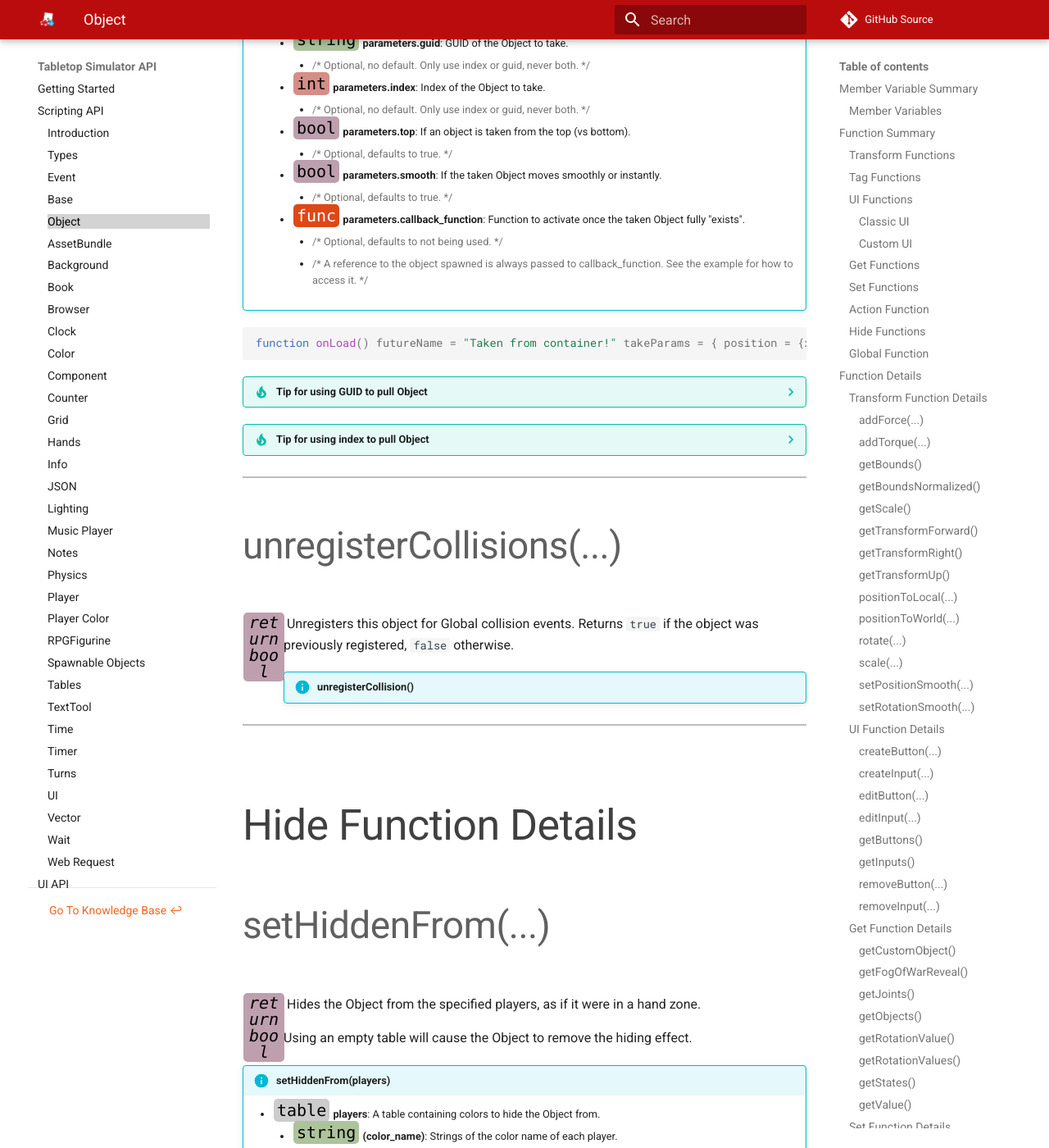
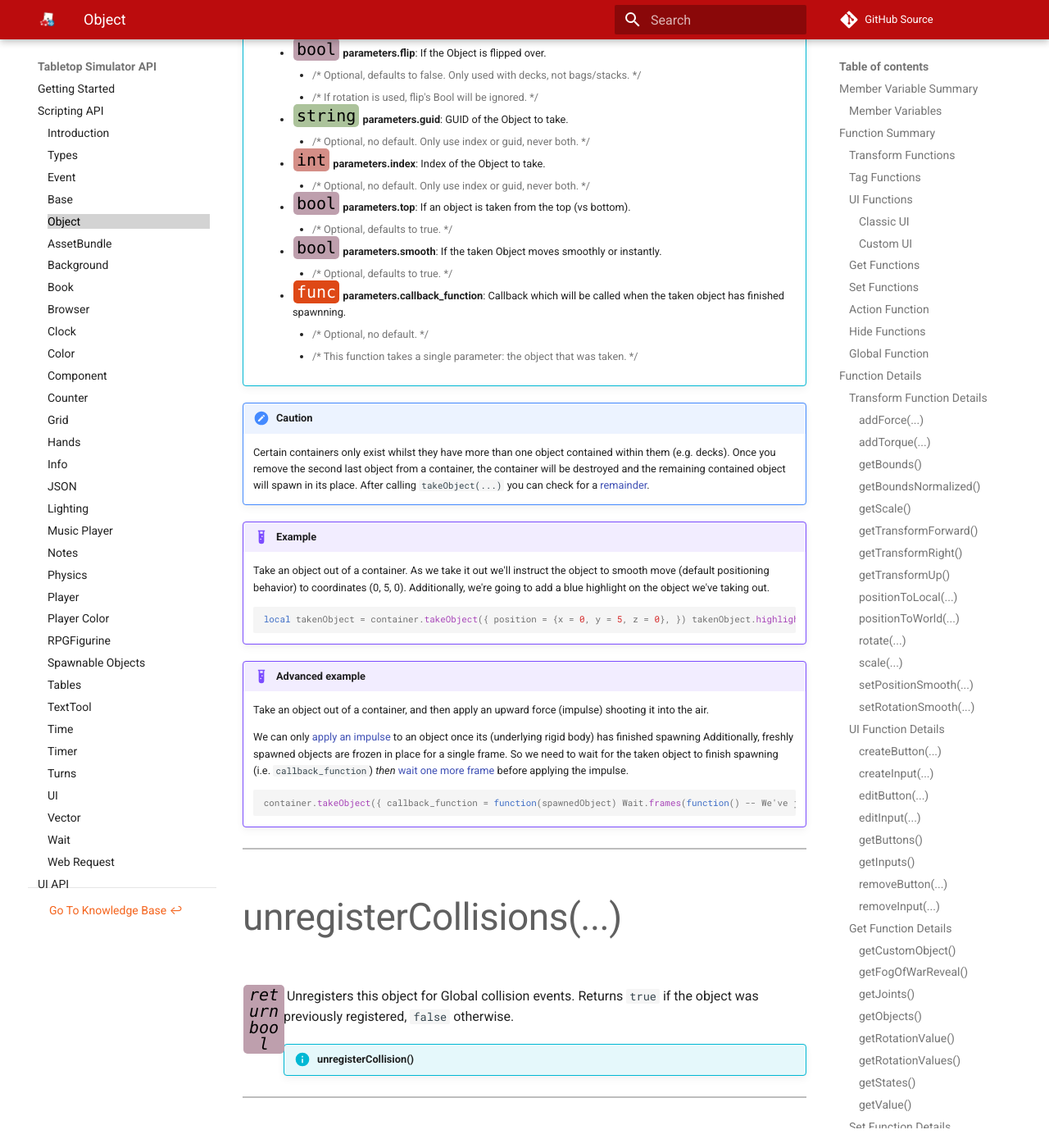
Before and after one commit to Berserk-Games/Tabletop-Simulator-API, an MkDocs documentation site: the page built from docs/object.md, in a window 1280 px wide and 1400 px high, scrolled down 46209 px. Shown: the whole window at 82% size. Built offline with MkDocs 1.6.1 and Material for MkDocs 9.7.7, drawn with Linux system fonts in a browser that asks for light colours; comment, search, counter and statistics services are not loaded; some of the changed text lies outside the part shown.

Commit message:
Documented remainder and improved docs for takeObject().

````diff
--- a/docs/object.md
+++ b/docs/object.md
@@ -41,6 +41,7 @@ Variable | Description | Type
 <a class="anchor" id="name"></a>name | Internal resource name for this Object. Read only, and only useful for [spawnObjectJSON()](base.md#spawnobjectjson). Generally, you want [getName()](#getname). | [<span class="tag str"></span>](types.md)
 <a class="anchor" id="pick_up_position"></a>pick_up_position | The position the Object was picked up at. Read only. | [<span class="tag vec"></span>](types.md#vector)
 <a class="anchor" id="pick_up_rotation"></a>pick_up_rotation | The rotation the Object was picked up at. Read only. | [<span class="tag vec"></span>](types.md#vector)
+<a class="anchor" id="remainder"></a>remainder | <p>If this object is a container that cannot exist with less than two contained objects (e.g. a deck), [taking out](#takeObject) the second last contained object will result in the container being destroyed. In its place the last remaining object in the container will be spawned.</p><p>This variable provides a reference to the remaining object when it is being spawned. Otherwise, it's `nil`. Read only.</p> | [<span class="tag obj"></span>](types.md)
 <a class="anchor" id="resting"></a>resting | If an Object is at rest. [Unity rigidbody property](https://docs.unity3d.com/2019.1/Documentation/Manual/RigidbodiesOverview.html). | [<span class="tag boo"></span>](types.md)
 <a class="anchor" id="script_code"></a>script_code | The Lua Script on the Object. | [<span class="tag str"></span>](types.md)
 <a class="anchor" id="script_state"></a>script_state | The saved data on the object. See [onSave()](event.md#onsave). | [<span class="tag str"></span>](types.md)
@@ -245,7 +246,7 @@ reload() | Returns Object reference of itself after it respawns itself. | [<span
 <a class="anchor" id="shufflestates"></a>shuffleStates() | Returns an Object reference to a new [state](http://berserk-games.com/knowledgebase/creating-states/) after randomly selecting and changing to one. | [<span class="ret obj"></span>](types.md) |
 split([<span class="tag int"></span>](types.md)&nbsp;piles) | Splits a deck, as evenly as possible, into a number of piles. | [<span class="ret tab"></span>](types.md) | [<span class="i"></span>](#split)
 spread([<span class="tag flo"></span>](types.md)&nbsp;distance) | Uses the spread action on a deck. | [<span class="ret tab"></span>](types.md) | [<span class="i"></span>](#spread)
-takeObject([<span class="tag tab"></span>](types.md)&nbsp;parameters) | Returns an Object reference of Object taken from a container (bag/deck/chip stack) and placed into the world. | [<span class="ret obj"></span>](types.md) | [<span class="i"></span>](#takeobject)
+takeObject([<span class="tag tab"></span>](types.md)&nbsp;parameters) | Takes an object out of a container (bag/deck/chip stack), returning a reference to the object that was taken out. | [<span class="ret obj"></span>](types.md) | [<span class="i"></span>](#takeobject)
 unregisterCollisions() | Unregisters this object for Global collision events. | [<span class="ret boo"></span>](types.md) | [<span class="i"></span>](#unregistercollisions)
 
 
@@ -1530,10 +1531,10 @@ newDecks[4].deal(1)
 
 ####takeObject(...)
 
-[<span class="ret obj"></span>](types.md)&nbsp;Takes an object from a container (bag/deck/chip stack) and places it in the world.
-
-!!!tip
-	Spawned Objects take a moment to be physically spawned into the game. The purpose of the callback functionality is to allow you to run additional actions after the Object has been initiated fully into the instance. It is also possible to add a delay using a [Wait](wait.md) function instead.
+[<span class="ret obj"></span>](types.md)&nbsp;Takes an object out of a container (bag/deck/chip stack), returning a reference to the object that was taken.
+
+Objects that are taken out of a container will take one or more frames to spawn.
+Certain interactions (e.g. physics) will not be able to take place until the object has finished spawning.
 
 !!!info "takeObject(parameters)"
 	* [<span class="tag tab"></span>](types.md) **parameters**: A Table of parameters used to determine how takeObject will act.
@@ -1545,38 +1546,54 @@ newDecks[4].deal(1)
 			* {>>Optional, defaults to false. Only used with decks, not bags/stacks.<<}
 			* {>>If rotation is used, flip's Bool will be ignored.<<}
 		* [<span class="tag str"></span>](types.md) **parameters.guid**: GUID of the Object to take.
-			* {>>Optional,  no default. Only use index or guid, never both.<<}
+			* {>>Optional, no default. Only use index or guid, never both.<<}
 		* [<span class="tag int"></span>](types.md) **parameters.index**: Index of the Object to take.
-			* {>>Optional,  no default. Only use index or guid, never both.<<}
+			* {>>Optional, no default. Only use index or guid, never both.<<}
 		* [<span class="tag boo"></span>](types.md) **parameters.top**: If an object is taken from the top (vs bottom).
 			* {>>Optional, defaults to true.<<}
 		* [<span class="tag boo"></span>](types.md) **parameters.smooth**: If the taken Object moves smoothly or instantly.
 			* {>>Optional, defaults to true.<<}
-		* [<span class="tag fun"></span>](types.md#function) **parameters.callback_function**: Function to activate once the taken Object fully "exists".
-			* {>>Optional, defaults to not being used.<<}
-			* {>>A reference to the object spawned is always passed to callback_function. See the example for how to access it.<<}
-
-``` Lua
-function onLoad()
-    futureName = "Taken from container!"
-    takeParams = {
-        position = {x=0, y=3, z=5},
-        callback_function = function(obj) take_callback(obj, futureName) end,
-    }
-    self.takeObject(takeParams)
-end
-
-function take_callback(object_spawned, name)
-    object_spawned.setName(name)
-end
-```
-
-
-???tip "Tip for using GUID to pull Object"
-	When getting the GUIDs of objects in a container, it is possible items can have the same GUID while in a container. This is because only once two items try to exist at the same time is one of them given a new GUID, and Objects in a container do not currently exist. Removing all Objects from the container at once will force all of them to be given unique GUIDs.
-
-???tip "Tip for using index to pull Object"
-	When you take an Object from the container, all higher indexes are reduced by 1 instantly. If you pull more than once Object at once by their index, you must account for this index changing.
+		* [<span class="tag fun"></span>](types.md#function) **parameters.callback_function**: Callback which will be called when the taken object has finished spawnning.
+			* {>>Optional, no default.<<}
+			* {>>This function takes a single parameter: the object that was taken.<<}
+
+!!!caution
+	Certain containers only exist whilst they have more than one object contained within them (e.g. decks). Once you
+	remove the second last object from a container, the container will be destroyed and the remaining contained object
+	will spawn in its place. After calling `takeObject(...)` you can check for a [remainder](#remainder).
+
+!!!example
+	Take an object out of a container. As we take it out we'll instruct the object to smooth move (default positioning
+	behavior) to coordinates (0, 5, 0). Additionally, we're going to add a blue highlight on the object we've taking
+	out.
+	``` Lua
+	local takenObject = container.takeObject({
+		position = {x = 0, y = 5, z = 0},
+	})
+	takenObject.highlightOn('Blue')
+	```
+
+!!!example "Advanced example"
+	<p>Take an object out of a container, and then apply an upward force (impulse) shooting it into the air.</p>
+	<p>We can only [apply an impulse](#addforce) to an object once its (underlying rigid body) has finished spawning
+	Additionally, freshly spawned objects are frozen in place for a single frame. So we need to wait for the taken
+	object to finish spawning (i.e. `callback_function`) _then_ [wait one more frame](wait.md#frames) before applying
+	the impulse.</p>
+	``` Lua
+	container.takeObject({
+		callback_function = function(spawnedObject)
+			Wait.frames(function()
+				-- We've just waited a frame, which has given the object time to unfreeze.
+				-- However, it's also given the object time to enter another container, if
+				-- it spawned on one. Thus, we must confirm the object is not destroyed.
+				if not spawnedObject.isDestroyed() then
+					spawnedObject.addForce({0, 30, 0})
+				end
+			end)
+		end,
+		smooth = false, -- Smooth moving objects cannot have forces applied to them.
+	})
+	```
 
 ---
 
````
